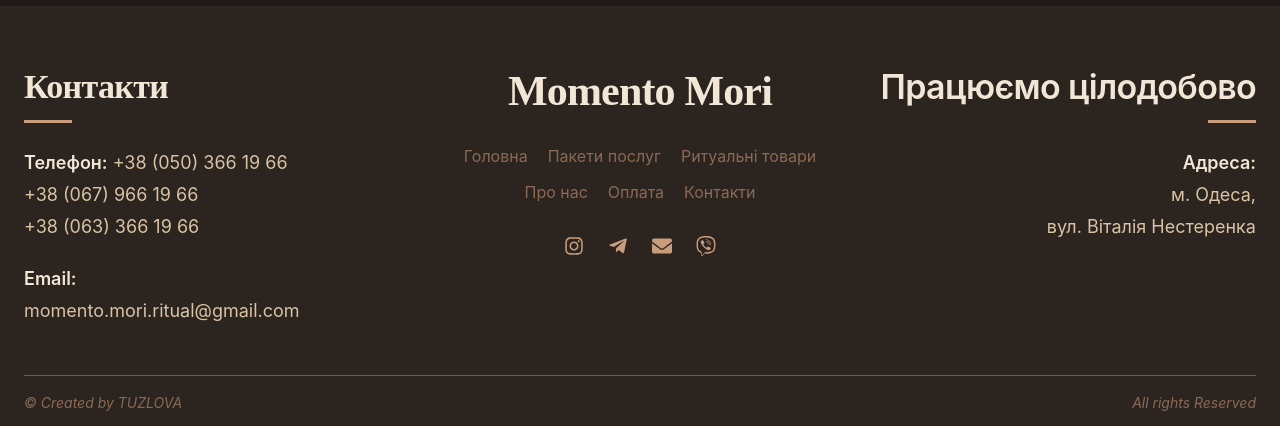
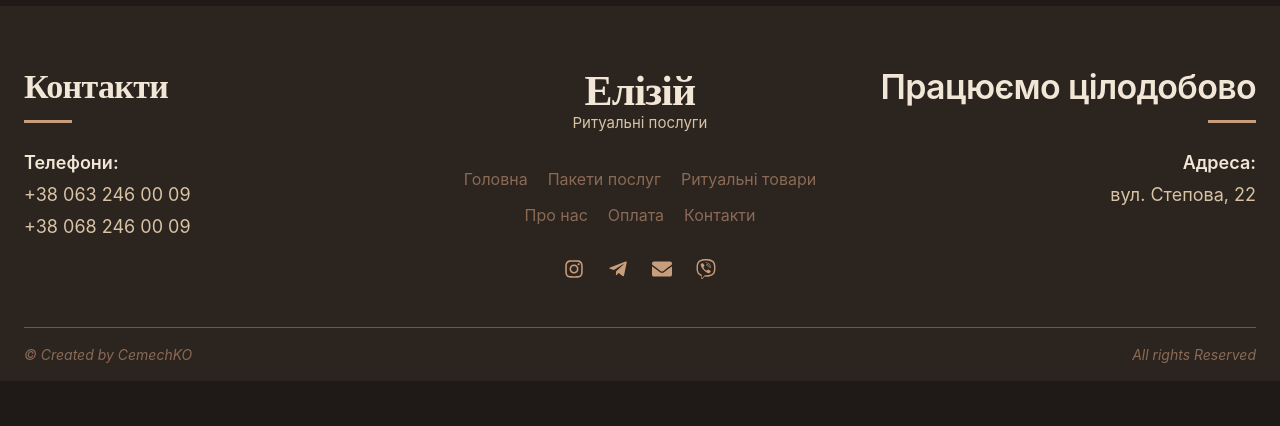
Before and after one commit to 4fek7ka/Momento-mori, a Next.js app: page /about in a window 1280 px wide. Shown: the part 1041-1467 px from the top of the page. After the commit the page ends 1422 px from the top, so only its background shows below. Built offline with nearby package versions, Linux system fonts and the light colour scheme.

Commit message:
chore: remove template credit and update footer copyright

```diff
--- a/components/layout/Footer.tsx
+++ b/components/layout/Footer.tsx
@@ -6,6 +6,7 @@ import {
   FaViber,
 } from "react-icons/fa";
 import { navigationLinks } from "@/data/navigation";
+import { siteConfig } from "@/data/site";
 
 export default function Footer() {
   return (
@@ -25,43 +26,20 @@ export default function Footer() {
             <div className="mt-6 space-y-1 text-[18px] leading-8 text-[var(--text-secondary)]">
               <p>
                 <span className="font-semibold text-[var(--text-main)]">
-                  Телефон:
-                </span>{" "}
-                <a
-                  href="tel:+380503661966"
-                  className="underline underline-offset-4 transition hover:text-[var(--accent)]"
-                >
-                  +38 (050) 366 19 66
-                </a>
+                  Телефони:
+                </span>
               </p>
 
-              <p>
-                <a
-                  href="tel:+380679661966"
-                  className="underline underline-offset-4 transition hover:text-[var(--accent)]"
-                >
-                  +38 (067) 966 19 66
-                </a>
-              </p>
-
-              <p>
-                <a
-                  href="tel:+380633661966"
-                  className="underline underline-offset-4 transition hover:text-[var(--accent)]"
-                >
-                  +38 (063) 366 19 66
-                </a>
-              </p>
-            </div>
-
-            <div className="mt-5 text-[18px] leading-8 text-[var(--text-secondary)]">
-              <p className="font-semibold text-[var(--text-main)]">Email:</p>
-              <a
-                href="mailto:momento.mori.ritual@gmail.com"
-                className="underline underline-offset-4 transition hover:text-[var(--accent)]"
-              >
-                momento.mori.ritual@gmail.com
-              </a>
+              {siteConfig.contacts.phones.map((phone, index) => (
+                <p key={phone}>
+                  <a
+                    href={`tel:${phone}`}
+                    className="underline underline-offset-4 transition hover:text-[var(--accent)]"
+                  >
+                    {siteConfig.contacts.phonesFormatted[index]}
+                  </a>
+                </p>
+              ))}
             </div>
           </div>
 
@@ -70,8 +48,12 @@ export default function Footer() {
               className="text-[42px] leading-none text-[var(--text-main)]"
               style={{ fontFamily: "serif" }}
             >
-              Momento Mori
+              {siteConfig.name}
             </h3>
+
+            <p className="mt-4 text-[15px] text-[var(--text-secondary)]">
+              {siteConfig.tagline}
+            </p>
 
             <nav className="mt-8 flex flex-wrap justify-center gap-x-5 gap-y-3 text-[16px] text-[var(--text-muted)]">
               {navigationLinks.map((link) => (
@@ -101,7 +83,7 @@ export default function Footer() {
                 <FaTelegramPlane size={20} />
               </a>
               <a
-                href="mailto:momento.mori.ritual@gmail.com"
+                href="#"
                 className="transition hover:opacity-70"
                 aria-label="Email"
               >
@@ -126,15 +108,14 @@ export default function Footer() {
 
             <div className="mt-6 text-[18px] leading-8 text-[var(--text-secondary)]">
               <p className="font-semibold text-[var(--text-main)]">Адреса:</p>
-              <p>м. Одеса,</p>
-              <p>вул. Віталія Нестеренка</p>
+              <p>{siteConfig.contacts.address}</p>
             </div>
           </div>
         </div>
 
         <div className="mt-12 border-t border-[var(--border-color)] pt-4">
           <div className="flex flex-col gap-3 text-[14px] italic text-[var(--text-muted)] md:flex-row md:items-center md:justify-between">
-            <p>© Created by TUZLOVA</p>
+            <p>© Created by CemechKO</p>
             <p>All rights Reserved</p>
           </div>
         </div>
--- a/components/layout/Header.tsx
+++ b/components/layout/Header.tsx
@@ -1,21 +1,24 @@
+"use client";
+
 import Link from "next/link";
 import { navigationLinks } from "@/data/navigation";
+import { siteConfig } from "@/data/site";
 
 export default function Header() {
   return (
-    <header className="sticky top-0 z-50 bg-[var(--bg-secondary)] text-[var(--text-main)]">
-      <div className="mx-auto flex h-[130px] max-w-[1600px] items-center justify-between px-8">
-        <div className="shrink-0">
+    <header className="sticky top-0 z-50 backdrop-blur-md bg-[rgba(18,18,18,0.85)] border-b border-[var(--border-color)] text-[var(--text-main)]">
+      <div className="mx-auto flex h-[96px] max-w-[1400px] items-center justify-between px-6">
+        {/* LOGO */}
         <Link
           href="/"
-            className="text-[42px] leading-none text-[var(--accent)]"
+          className="text-[32px] tracking-wide text-[var(--accent)]"
           style={{ fontFamily: "serif" }}
         >
-            Momento mori
+          {siteConfig.name}
         </Link>
-        </div>
 
-        <nav className="hidden items-center gap-12 text-[20px] md:flex">
+        {/* NAV */}
+        <nav className="hidden items-center gap-10 text-[16px] md:flex">
           {navigationLinks.map((link) => (
             <Link
               key={link.href}
@@ -27,20 +30,25 @@ export default function Header() {
           ))}
         </nav>
 
-        <div className="text-right text-[18px] leading-[1.5]">
-          <p className="text-[var(--accent)]">Цілодобово:</p>
+        {/* CONTACT */}
+        <div className="hidden text-right md:block">
+          <p className="text-[11px] uppercase tracking-[0.18em] text-[var(--text-muted)]">
+            Цілодобово
+          </p>
+
+          {siteConfig.contacts.phones.map((phone, i) => (
             <a
-            href="tel:+380503661966"
-            className="block transition hover:text-[var(--accent)]"
+              key={phone}
+              href={`tel:${phone}`}
+              className={`block transition hover:text-[var(--accent)] ${
+                i === 0
+                  ? "mt-1 text-[18px] font-medium"
+                  : "text-[15px] text-[var(--text-secondary)]"
+              }`}
             >
-            +38 050 366 19 66
+              {siteConfig.contacts.phonesFormatted[i]}
             </a>
-          <a
-            href="tel:+380679661966"
-            className="block transition hover:text-[var(--accent)]"
-          >
-            +38 067 966 19 66
-          </a>
+          ))}
         </div>
       </div>
     </header>
```
Lines whose indentation alone changed are shown as unchanged.
